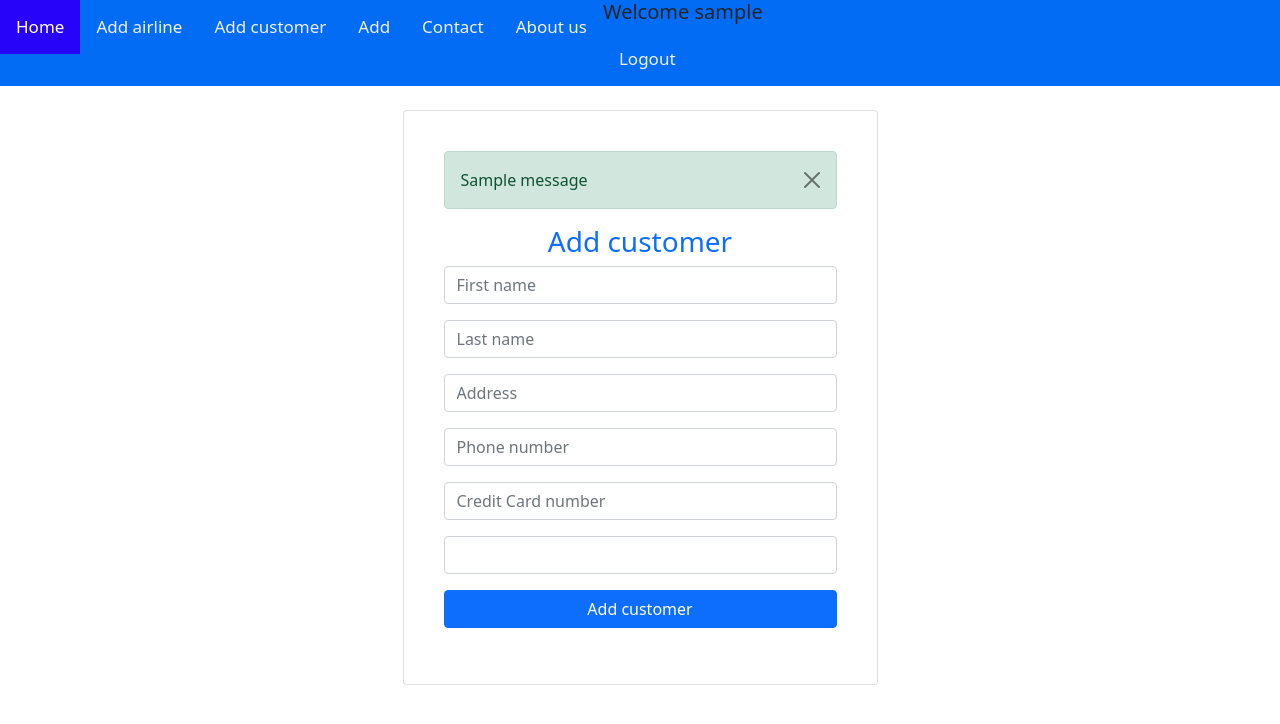
After one commit to ofir6bd/flight-web-mySQL-Flask-React, a Flask app: page /add_customer in a window 1280 px wide. The commit adds this page. Shown: the top 724 px of the page. Run offline with Flask 2, Linux system fonts and the light colour scheme; a user stored in the database is signed in; tables that the repository leaves empty hold one stand-in row (values such as "Sample post"); one stand-in notice (Sample message) is shown; lists and menus that the app fills with data are empty; some libraries are stand-ins or nearby versions.

Commit message:
almost finish add customer

```diff
--- a/Forms_templates/admin_forms.py
+++ b/Forms_templates/admin_forms.py
@@ -37,15 +37,26 @@ def get_countries_list():
         countries_list.append((c.id, c.name))
     return countries_list
 
-def get_user_admin_list():
-    user_admin_list = []
+def get_airline_user_list():
+    final_list = []
     fac_obj = AnonymousFacade()
-    user_admin = fac_obj.get_all_users()
+    users = fac_obj.get_all_users()
     #TODO create join table and not use 2 as filter to if
-    for i in user_admin:
+    for i in users:
         if i.user_role == 2:
-            user_admin_list.append((i.id, i.username))
-    return user_admin_list
+            final_list.append((i.id, i.username))
+    return final_list
+
+def get_customer_user_list():
+    final_list = []
+    fac_obj = AnonymousFacade()
+    users = fac_obj.get_all_users()
+    #TODO create join table and not use 2 as filter to if
+    for i in users:
+        if i.user_role == 3:
+            final_list.append((i.id, i.username))
+    return final_list
+
 
 class add_airline_form(FlaskForm):
     name = StringField('Name', validators=[DataRequired()])
@@ -56,9 +67,33 @@ class add_airline_form(FlaskForm):
     def __init__(self, *args, **kwargs):
         super(add_airline_form, self).__init__(*args, **kwargs)
         self.country.choices = get_countries_list()
-        self.user.choices = get_user_admin_list()
+        self.user.choices = get_airline_user_list()
 
     def validate_name(self, name):
         airline_company = AirlineCompanies.query.filter_by(name=name.data).first()
         if airline_company is not None:
             raise ValidationError('Please use a different name.')
+
+class add_customer_form(FlaskForm):
+    first_name = StringField(validators=[DataRequired()])
+    last_name = StringField(validators=[DataRequired()])
+    address = StringField(validators=[DataRequired()])
+    phone_no = StringField(validators=[DataRequired()])
+    credit_card_no = StringField(validators=[DataRequired()])
+    user = SelectField('Users', coerce=int, validators=[DataRequired()])
+
+    # submit = SubmitField('Add')
+
+    def __init__(self, *args, **kwargs):
+        super(add_customer_form, self).__init__(*args, **kwargs)
+        self.user.choices = get_customer_user_list()
+
+    def validate_phone_no(self, phone_no):
+        item = Customers.query.filter_by(phone_no=phone_no.data).first()
+        if item is not None:
+            raise ValidationError('Please use a different phone_no.')
+
+    def validate_credit_card_no(self, credit_card_no):
+        item = Customers.query.filter_by(credit_card_no=credit_card_no.data).first()
+        if item is not None:
+            raise ValidationError('Please use a different credit_card_no.')
--- a/Routes_files/admin_routes.py
+++ b/Routes_files/admin_routes.py
@@ -14,7 +14,7 @@ from Forms_templates.customer_forms import update_customer_form
 from flask import Flask, redirect, url_for,request, render_template, session, flash
 from flask_login import UserMixin, login_user, LoginManager,login_required, logout_user,current_user
 from per_req_Wrappers import require_admin_role
-from Forms_templates.admin_forms import add_airline_form
+from Forms_templates.admin_forms import add_airline_form,add_customer_form
 from models import UserRoles,Users,Administrators,Customers, Countries,AirlineCompanies,Flights,Tickets
 from app import db
 
@@ -37,3 +37,23 @@ def add_airline():
         title="add airline",
         btn_action="add airline",
         )
+
+@login_required
+@require_admin_role
+def add_customer():
+    form = add_customer_form()
+    if form.validate_on_submit():
+        country = Countries.query.get(form.country.data)
+        user = Users.query.get(form.user.data)
+
+        airline_company = AirlineCompanies(name=form.name.data, country_id=country.id,user_id=user.id)
+        print('here')
+        db.session.add(airline_company)
+        db.session.commit()
+        return redirect(url_for('index'))
+    return render_template("admin/add_customer.html",
+        form=form,
+        text="Add customer",
+        title="Add customer",
+        btn_action="Add customer",
+        )
--- a/routes.py
+++ b/routes.py
@@ -28,7 +28,7 @@ from werkzeug.routing import BuildError
 from Forms_templates.general_forms import search_flights_form
 from per_req_Wrappers import *
 from Routes_files.customer_routes import update_customer
-from Routes_files.admin_routes import add_airline
+from Routes_files.admin_routes import add_airline,add_customer
 
 # from Routes_files.customer_routes import *
 
@@ -145,6 +145,9 @@ app.add_url_rule('/update_customer', view_func=update_customer, methods=("GET",
 
 # admin routes
 app.add_url_rule('/add_airline', view_func=add_airline,  methods=("GET", "POST"), strict_slashes=False)
+app.add_url_rule('/add_customer', view_func=add_customer,  methods=("GET", "POST"), strict_slashes=False)
+
+
 # Airline compny routes
 
 
--- /dev/null
+++ b/templates/admin/add_customer.html
@@ -0,0 +1,110 @@
+{% extends "base.html" %}
+{% block title%} {{ title }} {% endblock %}
+{% block content%}
+<div class="container">
+    <div class="row mt-4">
+        <div class="col-lg-5 col-md-6 m-auto card p-4">
+            <form action="{{ request.path }}" method="POST" class="card-body">
+                {{ form.csrf_token }}
+
+                {% with messages = get_flashed_messages(with_categories=true) %}
+                <!-- Categories: success (green), info (blue), warning (yellow), danger (red) -->
+                {% if messages %}
+                {% for category, message in messages %}
+                <div class="alert alert-{{category}} alert-dismissible fade show" role="alert">
+                    {{ message }}
+                    <button type="button" class="btn-close" data-bs-dismiss="alert" aria-label="Close"></button>
+                </div>
+                {% endfor %}
+                {% endif %}
+                {% endwith %}
+
+                <div class="text-center">
+                    <!-- <h2>User Authentication in Flask</h2> -->
+                    <h3 class="text-primary">{{ text }}</h3>
+                </div>
+
+
+                <div class="form-group mb-3">
+                    {{ form.first_name(class_="form-control",placeholder="First name")}}
+                </div>
+                {% for error in form.first_name.errors %}
+                <div class="alert alert-warning alert-dismissible fade show" role="alert">
+                    {{ error }}
+                    <button type="button" class="btn-close" data-bs-dismiss="alert" aria-label="Close"></button>
+                </div>
+                {% endfor%}
+
+                <div class="form-group mb-3">
+                    {{ form.last_name(class_="form-control",placeholder="Last name")}}
+                </div>
+                {% for error in form.last_name.errors %}
+                <div class="alert alert-warning alert-dismissible fade show" role="alert">
+                    {{ error }}
+                    <button type="button" class="btn-close" data-bs-dismiss="alert" aria-label="Close"></button>
+                </div>
+                {% endfor%}
+
+                <div class="form-group mb-3">
+                    {{ form.address(class_="form-control",placeholder="Address")}}
+                </div>
+                {% for error in form.address.errors %}
+                <div class="alert alert-warning alert-dismissible fade show" role="alert">
+                    {{ error }}
+                    <button type="button" class="btn-close" data-bs-dismiss="alert" aria-label="Close"></button>
+                </div>
+                {% endfor%}
+
+                <div class="form-group mb-3">
+                    {{ form.phone_no(class_="form-control",placeholder="Phone number")}}
+                </div>
+                {% for error in form.phone_no.errors %}
+                <div class="alert alert-warning alert-dismissible fade show" role="alert">
+                    {{ error }}
+                    <button type="button" class="btn-close" data-bs-dismiss="alert" aria-label="Close"></button>
+                </div>
+                {% endfor%}
+
+                <div class="form-group mb-3">
+                    {{ form.credit_card_no(class_="form-control",placeholder="Credit Card number")}}
+                </div>
+                {% for error in form.credit_card_no.errors %}
+                <div class="alert alert-warning alert-dismissible fade show" role="alert">
+                    {{ error }}
+                    <button type="button" class="btn-close" data-bs-dismiss="alert" aria-label="Close"></button>
+                </div>
+                {% endfor%}
+
+                <div class="form-group mb-3">
+                    {{ form.user(class_="form-control",placeholder="user")}}
+                </div>
+                {% for error in form.user.errors %}
+                <div class="alert alert-warning alert-dismissible fade show" role="alert">
+                    {{ error }}
+                    <button type="button" class="btn-close" data-bs-dismiss="alert" aria-label="Close"></button>
+                </div>
+                {% endfor%}
+
+
+                <div class="text-center">
+
+                    <div class="d-grid gap-2">
+                        <button type="submit" class="btn btn-block btn-primary mb-3"> {{ btn_action }} </button>
+                    </div>
+
+                    <!-- <p>
+                        {% if request.path != '/register/' %}
+                        New here?
+                        <a href="{{url_for('register')}}">Create account</a>
+                        {% else %}
+                        Already have an account?
+                        <a href="{{url_for('login')}}">Login</a>
+                        {% endif %}
+                    </p> -->
+
+                </div>
+            </form>
+        </div>
+    </div>
+</div>
+{% endblock %}
--- a/templates/base.html
+++ b/templates/base.html
@@ -17,7 +17,17 @@
 <body>
     <div class="topnav">
         <a class="active" href="{{ url_for('index') }}">Home</a>
-        <a href="{{url_for('add_airline')}}">Add airline</a>
+        {% if session['user_role'] == 'admin': %}
+            <a href="{{url_for('add_airline')}}">Add airline</a>
+            <a href="{{url_for('add_customer')}}">Add customer</a>
+        {% endif %}
+        {% if session['user_role'] == 'airline': %}
+        <a href="">Add</a>
+        {% endif %}
+        {% if session['user_role'] == 'admin': %}
+        <a href="">Add </a>
+        {% endif %}
+
         <a href="#contact">Contact</a>
         <a href="#about">About us</a>
         {% if current_user.is_authenticated %}
```
